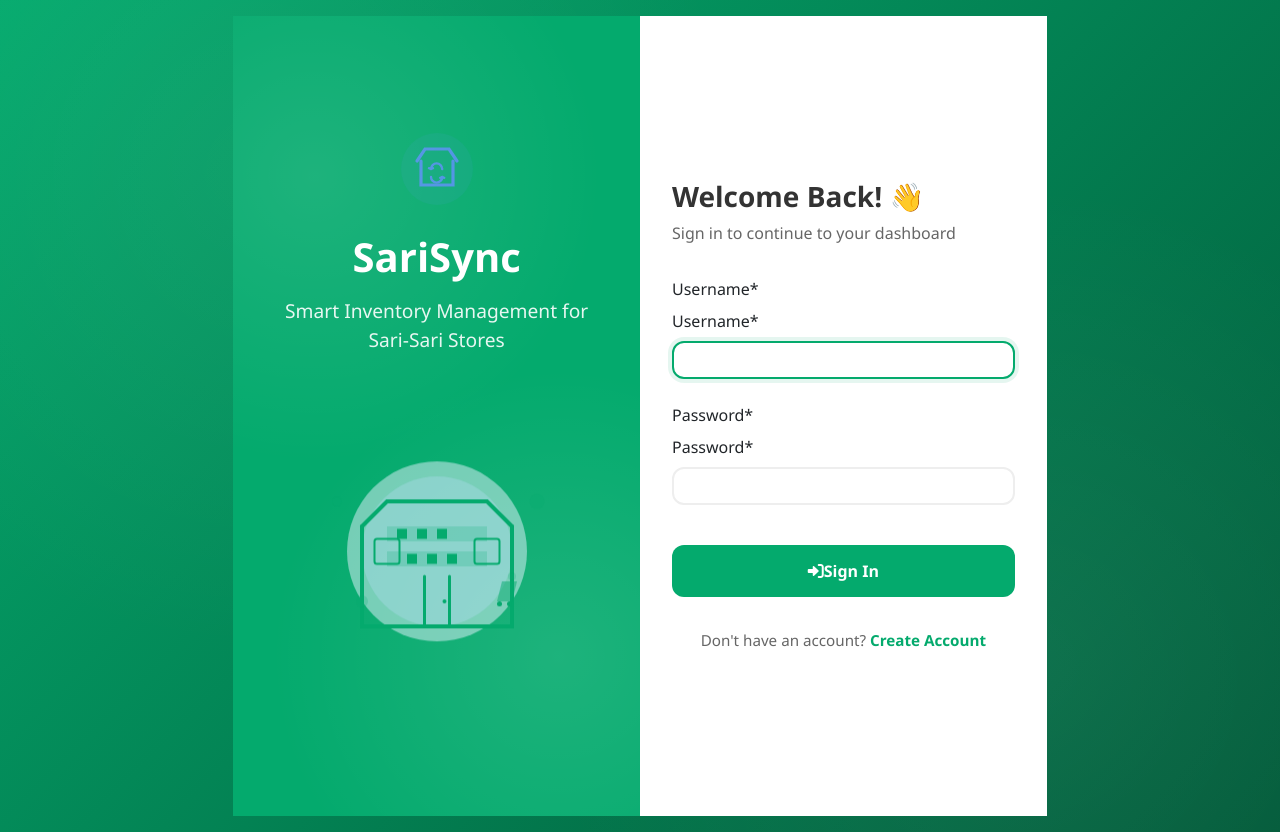
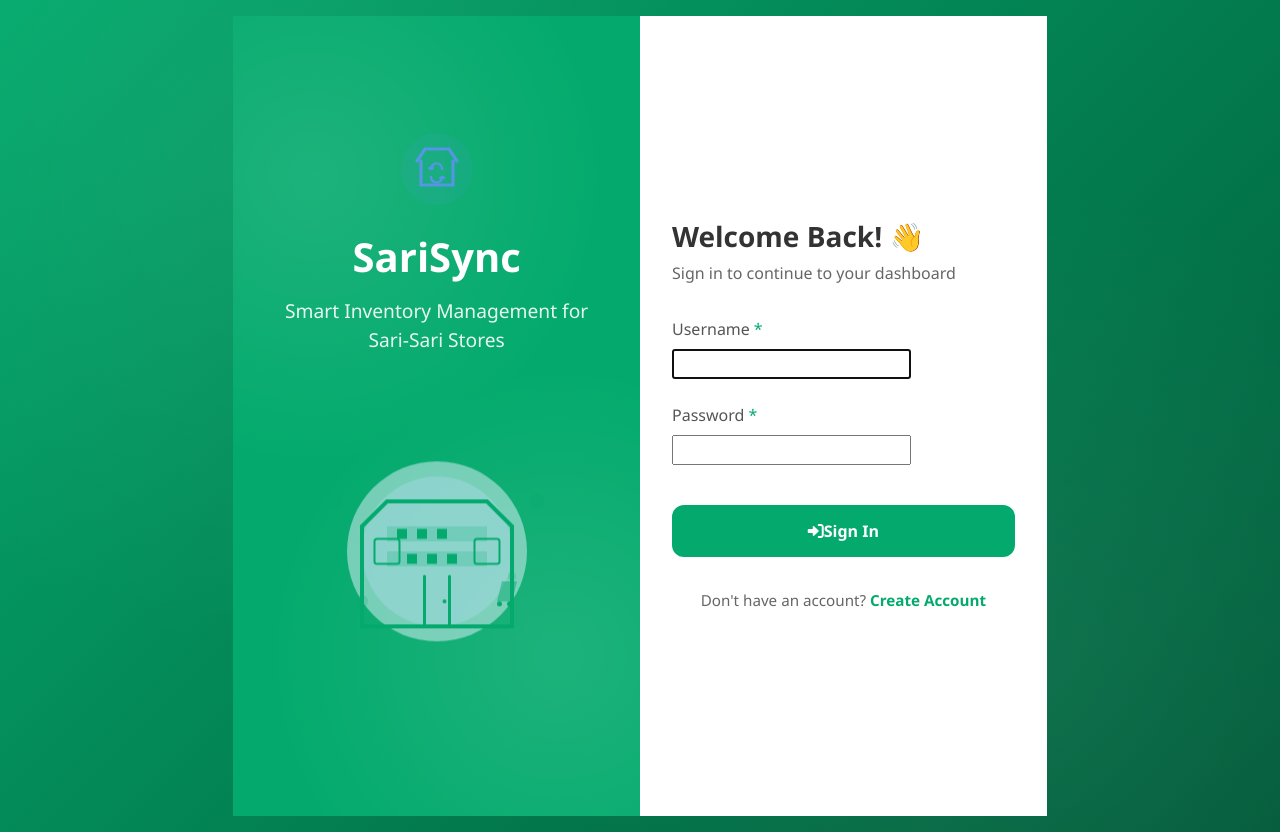
Before and after one commit to maki-svg/Sari_Sari_IMS, a Django app: page / in a window 1280 px wide. Run offline with Django 5.2, Linux system fonts and the light colour scheme; parts of the project's set-up code (start-up, migrations or seed data) failed here and were passed over; some libraries are stand-ins or nearby versions.

Commit message:
Improved login form: Removed redundant labels, enhanced form styling, and better visual hierarchy

```diff
--- a/templates/user/login.html
+++ b/templates/user/login.html
@@ -109,6 +109,19 @@
 
     .form-group {
         margin-bottom: 1.5rem;
+        position: relative;
+    }
+
+    .form-group label {
+        display: block;
+        margin-bottom: 0.5rem;
+        color: #555;
+        font-weight: 500;
+    }
+
+    /* Hide redundant labels from crispy forms */
+    .form-group > div > label {
+        display: none;
     }
 
     .form-control {
@@ -117,11 +130,21 @@
         border-radius: 12px;
         font-size: 1rem;
         transition: all 0.3s ease;
+        width: 100%;
+        background: #f8f9fa;
     }
 
     .form-control:focus {
         border-color: var(--primary-color);
         box-shadow: 0 0 0 4px rgba(4, 170, 109, 0.1);
+        background: white;
+    }
+
+    /* Style for required field indicator */
+    .required-field::after {
+        content: '*';
+        color: var(--primary-color);
+        margin-left: 4px;
     }
 
     .btn-login {
@@ -227,12 +250,12 @@
             <form method="POST" id="loginForm">
                 {% csrf_token %}
                 <div class="form-group">
-                    <label for="username">Username*</label>
-                    {{ form.username|as_crispy_field }}
+                    <label for="id_username" class="required-field">Username</label>
+                    {{ form.username }}
                 </div>
                 <div class="form-group">
-                    <label for="password">Password*</label>
-                    {{ form.password|as_crispy_field }}
+                    <label for="id_password" class="required-field">Password</label>
+                    {{ form.password }}
                 </div>
                 <button type="submit" class="btn btn-login" id="loginButton">
                     <span class="button-content">
```
